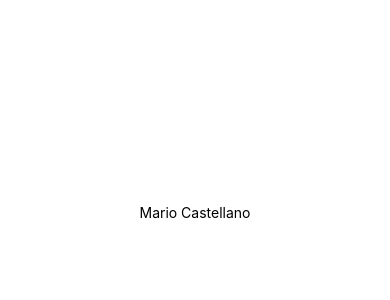
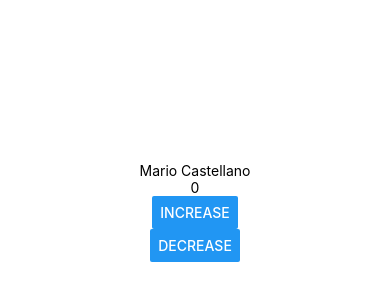
Before and after one commit to excutter/poke-app, a React Native app: screen / in a window 390 px wide. Shown: the part 210-510 px from the top of the page. Built offline with nearby package versions, Linux system fonts and the light colour scheme.

Commit message:
App: added counter

```diff
--- a/App.tsx
+++ b/App.tsx
@@ -1,12 +1,26 @@
 import { StatusBar } from 'expo-status-bar';
-import React from 'react';
-import { StyleSheet, Text, View } from 'react-native';
+import React, { useState } from 'react';
+import {
+  StyleSheet,
+  Text,
+  View,
+  Button
+} from 'react-native';
 
 export default function App() {
+
+  const [counter, setCounter] = useState(0)
+
   return (
     <View style={styles.container}>
       <Text>Mario Castellano</Text>
-      <StatusBar style="auto" />
+      <Text>{counter}</Text>
+      <Button
+        title="Increase"
+        onPress={() => setCounter(prevCounter => prevCounter + 1)} />
+      <Button
+        title="Decrease"
+        onPress={() => setCounter(prevCounter => prevCounter - 1)} />
     </View>
   );
 }
```
